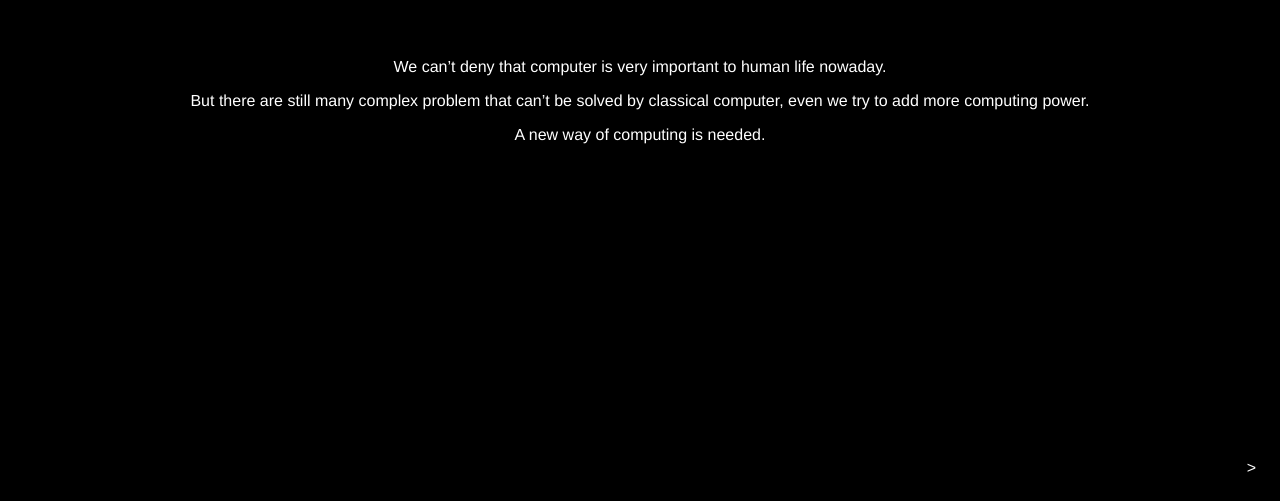
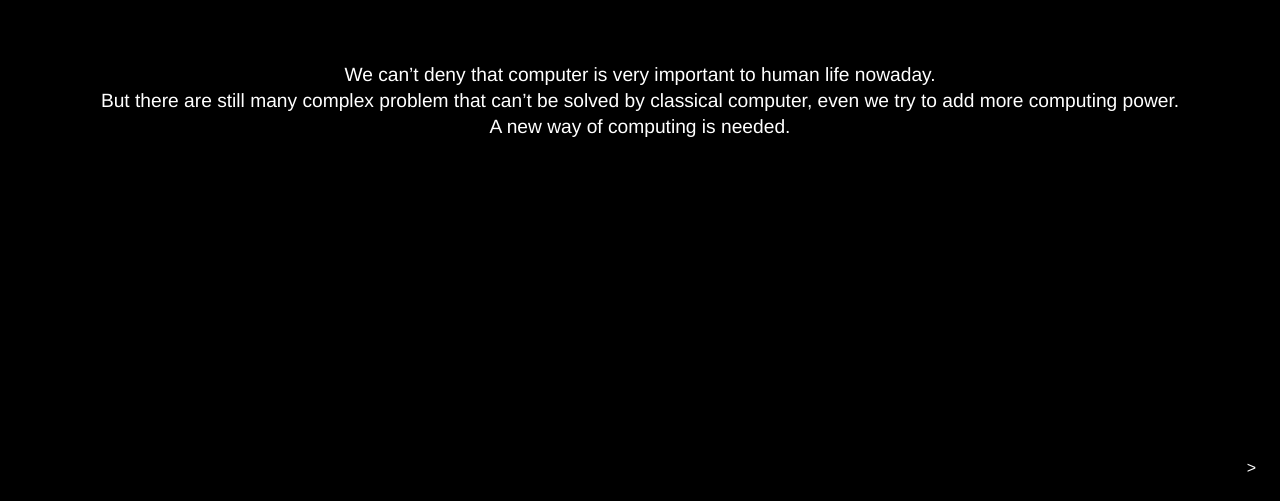
Before and after one commit to Th1nkK1D/quantarium-ui, a Vue app: page /#/story in a window 1280 px wide. Shown: the part 299-800 px from the top of the page. Built offline with nearby package versions, Linux system fonts and the light colour scheme.

Commit message:
Adjust narrative display and qubit composer. Scenes added.

```diff
--- a/src/assets/scenes.json
+++ b/src/assets/scenes.json
@@ -36,5 +36,64 @@
         "and it change the way that computer work completely."
       ]
     }
+  },
+  {
+    "stage": {
+      "id": 3,
+      "passConditions": [
+        "text-read"
+      ]
+    },
+    "narrator": {
+      "text": [
+        "In classical computer, smallest unit to store data is bit, which can be either 0 or 1 state.",
+        "So the only way that we can change bit state is bitflip, from 0 to 1 or 1 to 0."
+      ]
+    }
+  },
+  {
+    "stage": {
+      "id": 4,
+      "passConditions": [
+        "text-read"
+      ]
+    },
+    "narrator": {
+      "text": [
+        "But for quantum computer, we use “Qubit” which can be represented with a sphere.",
+        "Qubit state can be 0, 1 and also any point in between on the sphere."
+      ]
+    }
+  },
+  {
+    "stage": {
+      "id": 5,
+      "passConditions": [
+        "text-read"
+      ]
+    },
+    "narrator": {
+      "text": [
+        "We can change the qubit state by rotating it around the sphere in any angle and direction.",
+        "Operators that rotate qubit state are called “Quantum Gates”"
+      ]
+    }
+  },
+  {
+    "stage": {
+      "id": 6,
+      "passConditions": [
+        "text-read"
+      ]
+    },
+    "narrator": {
+      "text": [
+        "This is qubit composer where you can apply basic gates to the qubit.",
+        "Let’s apply Hadamard gate by drag it to the timeline."
+      ]
+    },
+    "composer": {
+      "isDisplay": true
+    }
   }
 ]
--- a/src/components/NarrativeDisplay.vue
+++ b/src/components/NarrativeDisplay.vue
@@ -40,9 +40,13 @@ export default {
     .content {
       color: white;
       max-width: calc(100% - 4em);
-      max-height: calc(100% - 4em);
       margin: auto;
       text-align: center;
+
+      p {
+        font-size: 1.2em;
+        margin: .2em 0;
+      }
     }
 
     .next-btn {
--- a/src/components/QubitComposer.vue
+++ b/src/components/QubitComposer.vue
@@ -17,11 +17,11 @@
       </div><!-- end of gate tray -->
       <!-- options -->
       <div class="fx-col fx-x1 options">
-        <button v-if="!collapsed" @click="measure()">Measure once</button>
-        <button v-else @click="remeasure()">Measure again</button>
+        <!-- <button v-if="!collapsed" @click="measure()">Measure once</button>
+        <button v-else @click="remeasure()">Measure again</button> -->
         <button v-if="!collapsed" @click="measure(1000)">Measure 1000 times</button>
         <button v-else @click="unmeasure()">Undo measurement</button>
-        <button class="is-dark" @click="reset()">Reset</button>
+        <!-- <button class="is-dark" @click="reset()">Reset</button> -->
       </div><!-- end of options -->
     </div><!-- end of controller row -->
   </div>
```
